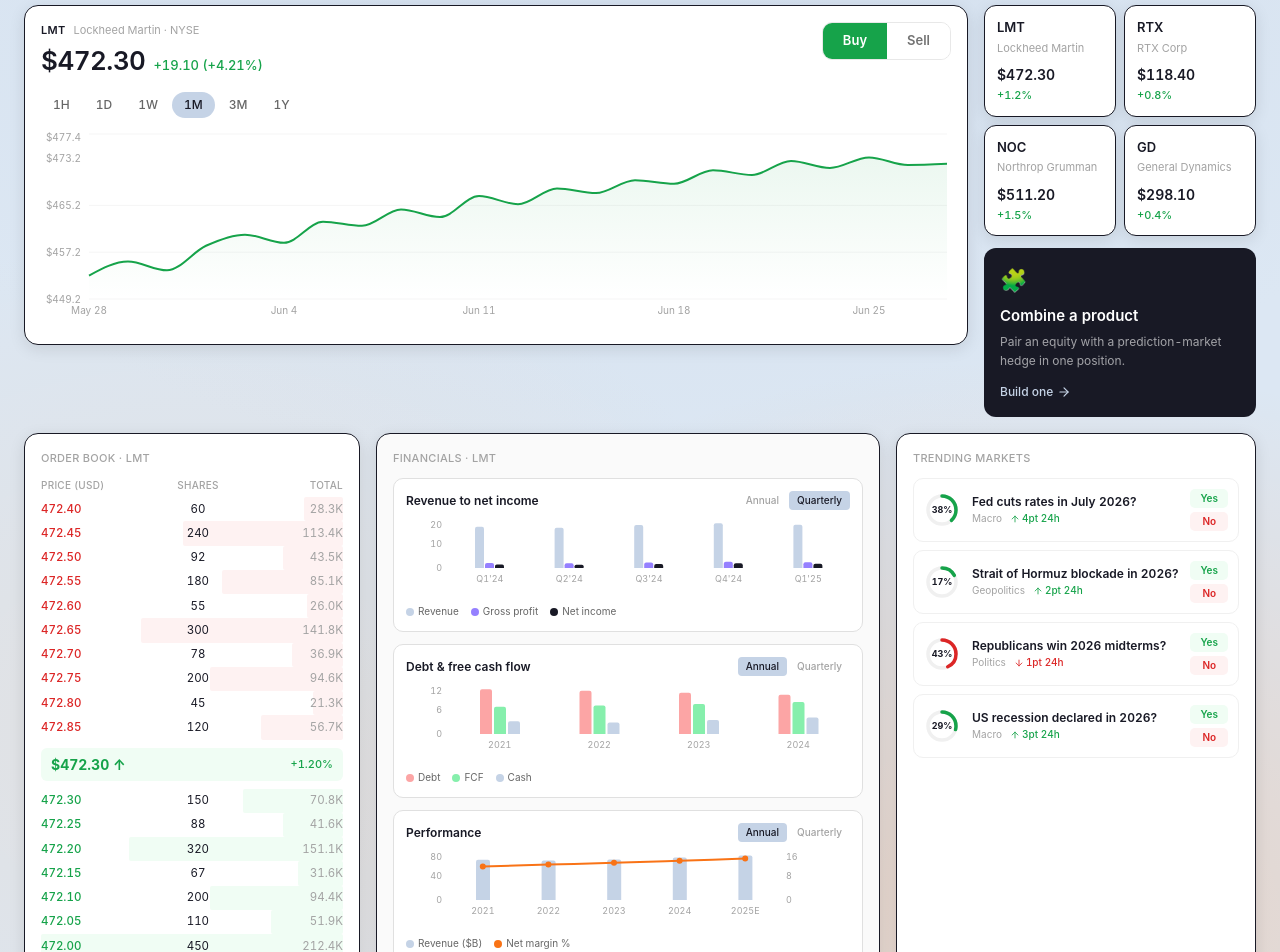
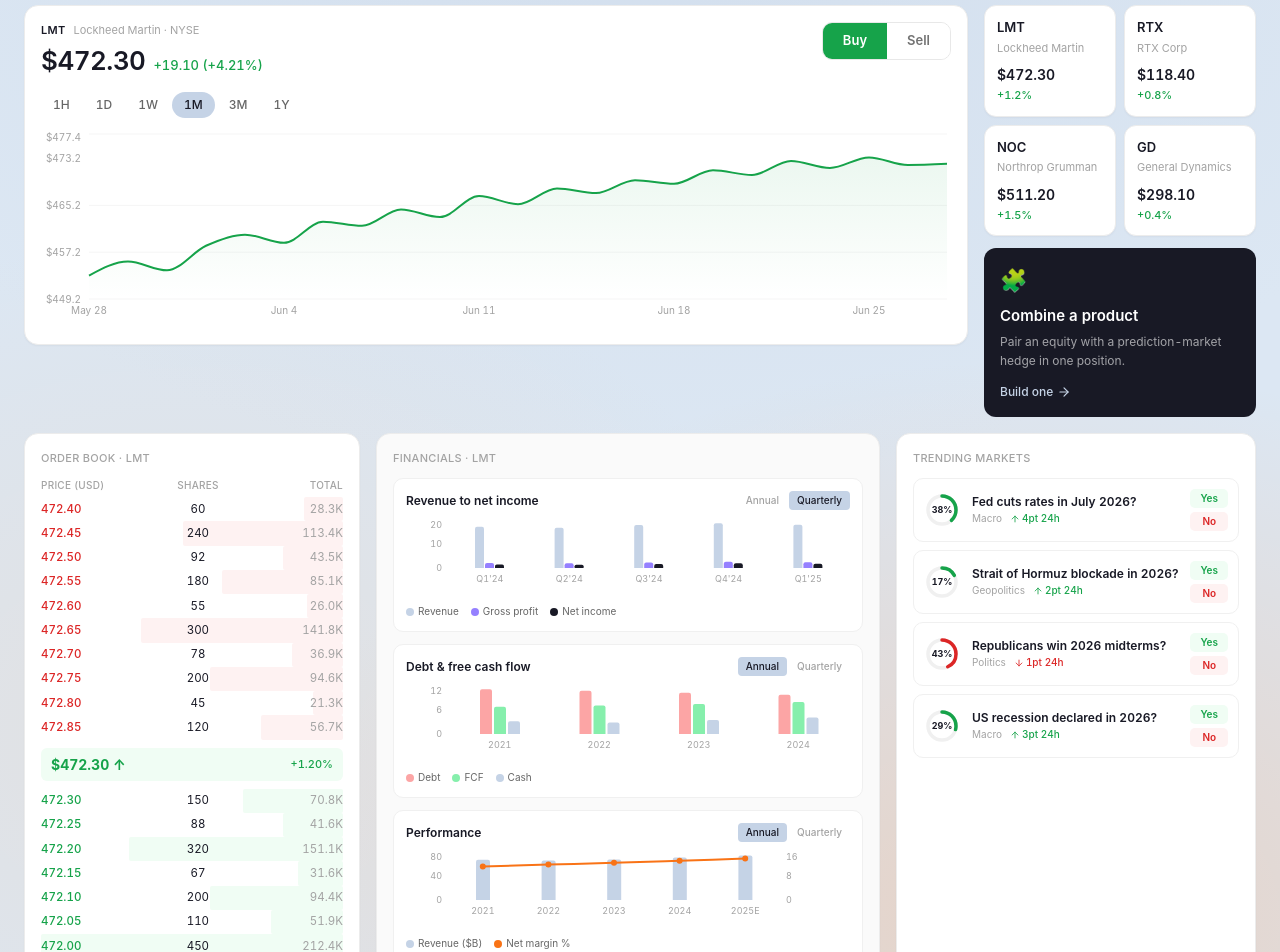
Before and after one commit to Anastasios-Vlachmpeis/hedgY, a Next.js app in the folder web/: page /trade in a window 1280 px wide. Shown: the part 140-1092 px from the top of the page. Built offline with nearby package versions, Linux system fonts and the light colour scheme; a web font is replaced by a local one.

Commit message:
revert(trade): restore light borders + subtle shadows on Trade components
Co-Authored-By: Claude Sonnet 4.6 <noreply@anthropic.com>

```diff
--- a/web/app/trade/page.tsx
+++ b/web/app/trade/page.tsx
@@ -33,7 +33,7 @@ function StockCardsGrid() {
         return (
           <div
             key={s.symbol}
-            className="cursor-pointer rounded-[12px] border border-[#181925] bg-white p-3 shadow-[0_4px_16px_rgba(0,0,0,0.10)] transition-shadow hover:shadow-[0_6px_20px_rgba(0,0,0,0.14)]"
+            className="cursor-pointer rounded-[12px] border border-[#ececec] bg-white p-3 shadow-[0_1px_2px_rgba(0,0,0,0.04)] transition-shadow hover:shadow-[0_4px_12px_rgba(0,0,0,0.08)]"
           >
             <p className="text-[13px] font-semibold text-[#181925]">{s.symbol}</p>
             <p className="mt-0.5 truncate text-[11px] text-[#a3a3a3]">{s.name}</p>
@@ -72,7 +72,7 @@ function CombineCTA() {
 /* ── Trending prediction markets panel ── */
 function PredictionPanel() {
   return (
-    <div className="flex flex-col gap-2 rounded-[14px] border border-[#181925] bg-white p-4 shadow-[0_4px_16px_rgba(0,0,0,0.10)]">
+    <div className="flex flex-col gap-2 rounded-[14px] border border-[#ececec] bg-white p-4 shadow-[0_1px_2px_rgba(0,0,0,0.04)]">
       <p className="mb-1 text-[11px] font-medium uppercase tracking-wide text-[#a3a3a3]">
         Trending markets
       </p>
--- a/web/components/trade/financials.tsx
+++ b/web/components/trade/financials.tsx
@@ -65,7 +65,7 @@ function Legend({ items }: { items: { color: string; label: string }[] }) {
   );
 }
 
-const CARD = "rounded-[10px] border border-[#e0e0e0] bg-white p-3";
+const CARD = "rounded-[10px] border border-[#f0f0f0] bg-white p-3";
 
 export function FinancialPanel() {
   const [t1, setT1] = React.useState<"A" | "Q">("Q");
@@ -73,7 +73,7 @@ export function FinancialPanel() {
   const [t3, setT3] = React.useState<"A" | "Q">("A");
 
   return (
-    <div className="flex h-full flex-col gap-3 rounded-[14px] border border-[#181925] bg-[#fafafa] p-4 shadow-[0_4px_16px_rgba(0,0,0,0.10)]">
+    <div className="flex h-full flex-col gap-3 rounded-[14px] border border-[#ececec] bg-[#fafafa] p-4 shadow-[0_1px_2px_rgba(0,0,0,0.04)]">
       <p className="text-[11px] font-medium uppercase tracking-wide text-[#a3a3a3]">Financials · LMT</p>
 
       {/* Revenue to net income */}
--- a/web/components/trade/order-book.tsx
+++ b/web/components/trade/order-book.tsx
@@ -53,7 +53,7 @@ function Row({
 
 export function OrderBook() {
   return (
-    <div className="flex h-full flex-col rounded-[14px] border border-[#181925] bg-white p-4 shadow-[0_4px_16px_rgba(0,0,0,0.10)]">
+    <div className="flex h-full flex-col rounded-[14px] border border-[#ececec] bg-white p-4 shadow-[0_1px_2px_rgba(0,0,0,0.04)]">
       <p className="mb-3 text-[11px] font-medium uppercase tracking-wide text-[#a3a3a3]">
         Order Book · LMT
       </p>
--- a/web/components/trade/stock-chart.tsx
+++ b/web/components/trade/stock-chart.tsx
@@ -34,7 +34,7 @@ export function StockChart() {
   const diffPct = (diff / first) * 100;
 
   return (
-    <div className="flex h-full flex-col rounded-[14px] border border-[#181925] bg-white p-4 shadow-[0_4px_16px_rgba(0,0,0,0.10)]">
+    <div className="flex h-full flex-col rounded-[14px] border border-[#ececec] bg-white p-4 shadow-[0_1px_2px_rgba(0,0,0,0.04)]">
       {/* Header */}
       <div className="mb-3 flex items-start justify-between gap-4">
         <div>
```
